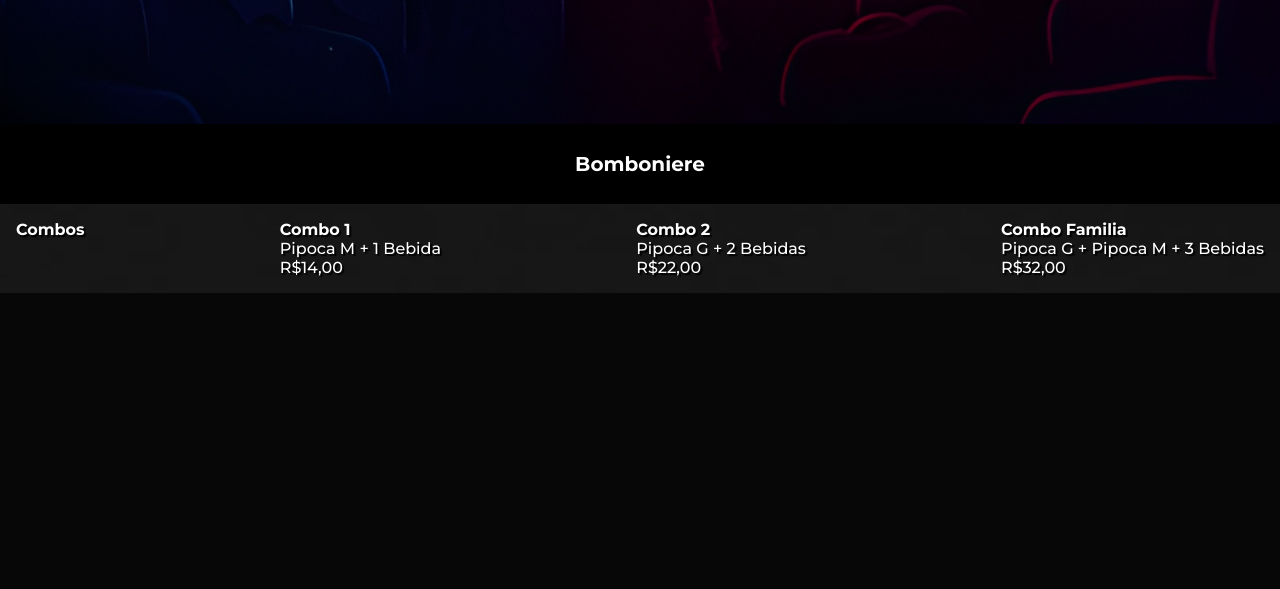
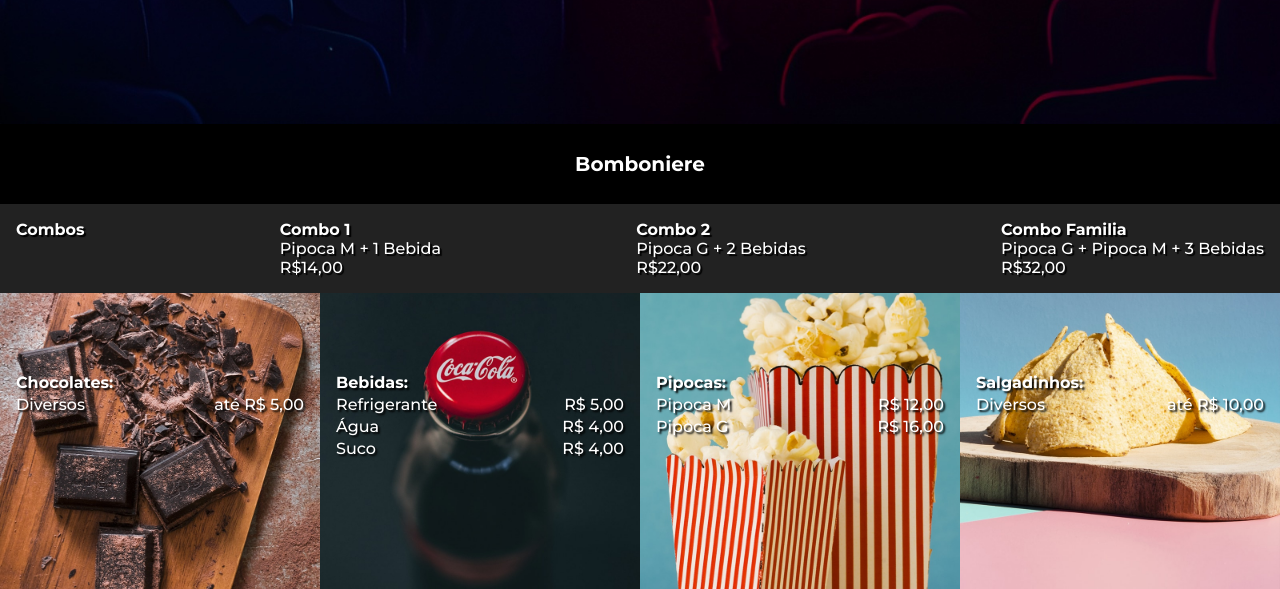
Before and after one commit to BrunoBarratella/ReleituraCineBelluzzo, a PHP site: page / in a window 1280 px wide. Shown: the part 1476-2065 px from the top of the page. Before the commit the page ends 1769 px from the top, so only its background shows below. Run offline with PHP 8.4, Linux system fonts and the light colour scheme.

Commit message:
Visual rascunho do site pronto para apresentação

```diff
--- a/css/bomboniere.css
+++ b/css/bomboniere.css
@@ -1,4 +1,4 @@
-.bomboniere{
+.bomboniereTitle {
     background-color: black;
     width: 100%;
     height: 80px;
@@ -7,18 +7,15 @@
     align-items: center;
 }
 
-.bomboniere h2{
+.bomboniereTitle h2 {
     color: white;
     text-align: center;
     font-weight: 700;
     font-size: 20px;
 }
 
-.combos{
-    background-position-y: -350px;
-    background-image:url(../img/combos.21840fb5.jpg);
-    background-size: cover;
-    background-repeat: no-repeat;
+.combos {
+    background-color: #222222;
     display: flex;
     justify-content: space-between;
     padding: 1em;
@@ -26,12 +23,85 @@
 
 }
 
-.combosContent{
+.combosContent {
     color: white;
     text-shadow: 2px 2px 1px black;
     font-weight: 500;
 }
 
-.combosTitle{
+.combosTitle {
     font-weight: 700;
 }
+
+.otherItens {
+    background-color: white;
+}
+
+.item {
+    padding: 1em;
+    background-size: cover;
+    height: 80px;
+    font-weight: 500;
+    color: white;
+    text-shadow: 2px 2px 2px black;
+}
+
+.bebidasContent {
+    background-image: url(../img/coca.fcca51c5.jpg);
+    background-position-y: -200px;
+}
+
+.chocolatesContent {
+    background-image: url(../img/chocolate.c773324e.jpg);
+    background-position-y: -70px;
+}
+
+.pipocasContent {
+    background-image: url(../img/pipocas.bd3ac611.jpg);
+    background-position-y: -130px;
+}
+
+.salgadinhosContent {
+    background-image: url(../img/salgados.6cf54577.jpg);
+    background-position-y: -250px;
+}
+
+.price {
+    margin-top: 3px;
+    display: flex;
+    justify-content: space-between;
+}
+
+@media screen and (min-width:948px) {
+    .otherItens {
+        display: flex;
+    }
+
+    .bomboniere {
+        width: 25%;
+    }
+    .bebidasContent {
+        background-position-y: -120px;
+        height: 200px;
+        padding-top: 5em;
+    }
+
+    .chocolatesContent {
+        background-position-y: -5px;
+        height: 200px;
+        padding-top: 5em;
+    }
+
+    .pipocasContent {
+        background-position-y: -100px;
+        height: 200px;
+        padding-top: 5em;
+    }
+
+    .salgadinhosContent {
+        background-position-y: -180px;
+        height: 200px;
+        padding-top: 5em;
+    }
+
+}
--- a/index.html
+++ b/index.html
@@ -60,7 +60,7 @@
             </div>
         </div>
 
-        <div class="bomboniere" id="bomboniere">
+        <div class="bomboniereTitle" id="bomboniere">
             <h2>Bomboniere</h2>
         </div>
 
@@ -86,8 +86,68 @@
                 </div>
             </div>
 
+            <div class="otherItens">
+                <div class="bomboniere">
+                    <div class="item chocolatesContent">
+                        <div class="chocolatesText">
+                            <small class="combosTitle">Chocolates:</small>
+                            <div class="price">
+                                <p>Diversos</p>
+                                <p>até R$ 5,00</p>
+                            </div>
 
+                        </div>
+                    </div>
+                </div>
 
+                <div class="bomboniere">
+                    <div class="item bebidasContent">
+                        <div class="bebidasText">
+                            <small class="combosTitle">Bebidas:</small>
+                            <div class="price">
+                                <p>Refrigerante</p>
+                                <p>R$ 5,00</p>
+                            </div>
+                            <div class="price">
+                                <p>Água</p>
+                                <p>R$ 4,00</p>
+                            </div>
+                            <div class="price">
+                                <p>Suco</p>
+                                <p>R$ 4,00</p>
+                            </div>
+                        </div>
+                    </div>
+                </div>
+
+                <div class="bomboniere">
+                    <div class="item pipocasContent">
+                        <div class="pipocasText">
+                            <small class="combosTitle">Pipocas:</small>
+                            <div class="price">
+                                <p>Pipoca M</p>
+                                <p>R$ 12,00</p>
+                            </div>
+                            <div class="price">
+                                <p>Pipoca G</p>
+                                <p>R$ 16,00</p>
+                            </div>
+                        </div>
+                    </div>
+                </div>
+
+                <div class="bomboniere">
+                    <div class="item salgadinhosContent">
+                        <div class="salgadinhosText">
+                            <small class="combosTitle">Salgadinhos:</small>
+                            <div class="price">
+                                <p>Diversos</p>
+                                <p>até R$ 10,00</p>
+                            </div>
+                        </div>
+                    </div>
+                </div>
+            </div>
         </div>
 
 
```
Also changed, not shown: img/chocolate.c773324e.jpg (added), img/coca.fcca51c5.jpg (added), img/pipocas.bd3ac611.jpg (added), img/salgados.6cf54577.jpg (added).
